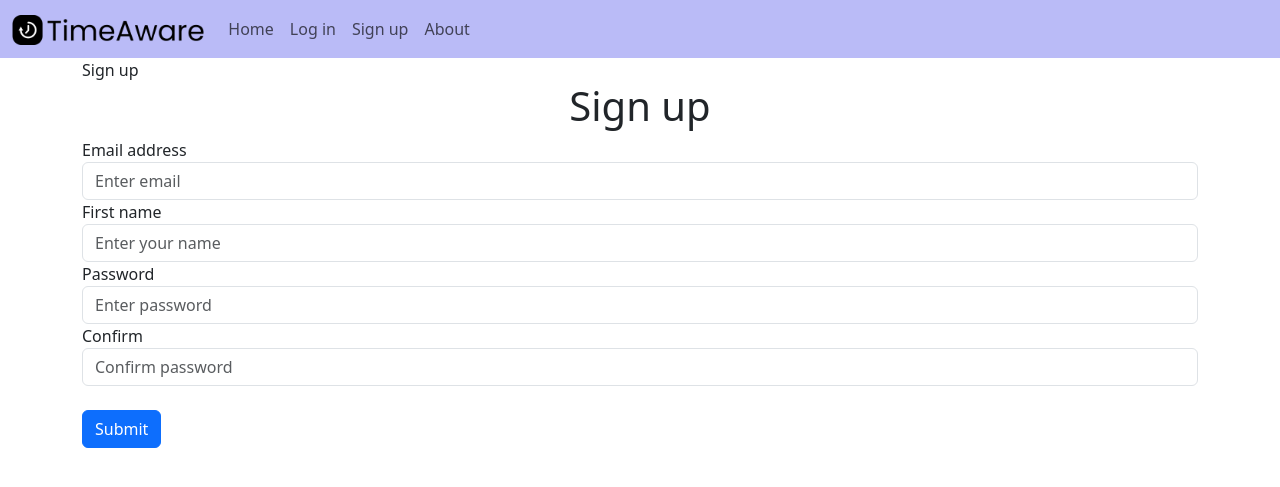
After one commit to Filbog/TimeAware, a Flask app: page /sign-up in a window 1280 px wide. The commit adds this page. Shown: the top 487 px of the page. Run offline with Flask 3, Linux system fonts and the light colour scheme.

Commit message:
added some authentication, displaying alerts during authentication

```diff
--- a/app.py
+++ b/app.py
@@ -21,12 +21,12 @@ def create_app():
     db.init_app(app)
     migrate.init_app(app, db)
 
-    @app.route("/")
-    def hello():
-        users = User.query.all()
-        # for user in users:
-        #     print(f"ID: {user.id}, Email: {user.email}, First Name: {user.firstName}")
-        return render_template("index.html", users=users)
+    # registering our blueprints
+    from views import views
+    from auth import auth
+
+    app.register_blueprint(views, url_prefix="/")
+    app.register_blueprint(auth, url_prefix="/")
 
     return app
 
--- a/auth.py
+++ b/auth.py
@@ -0,0 +1,50 @@
+from flask import Blueprint, render_template, request, flash
+from email_validator import validate_email, EmailNotValidError
+
+auth = Blueprint("auth", __name__)
+
+
+@auth.route("/login", methods=["GET"])
+def login_get():
+    return render_template("login.html", temp="E BEBEBEBEBEB")
+
+
+@auth.route("/login", methods=["POST"])
+def login_post():
+    return render_template("login.html", temp="E BEBEBEBEBEB")
+
+
+@auth.route("/logout")
+def logout():
+    return "<h1>logout</h1>"
+
+
+@auth.route("/sign-up", methods=["GET", "POST"])
+def sign_up():
+    ### POST ###
+    if request.method == "POST":
+        email = request.form.get("email")
+        firstName = request.form.get("name")
+        password = request.form.get("password")
+        password2 = request.form.get("password2")
+        # authentication. For email, I'm using email_validator library
+        try:
+            isValid = validate_email(email, check_deliverability=True)
+            email = isValid.normalized
+        except EmailNotValidError as e:
+            flash(e, category="error")
+            return render_template("sign_up.html")
+        if len(firstName) < 3:
+            flash("Name must be greater than 2 characters.", category="error")
+        elif len(firstName) > 30:
+            flash("Name length is maximum 30 characters", category="error")
+        elif len(password) < 5:
+            flash("Your password must be at least 6 characters.", category="error")
+        elif len(password) > 30:
+            flash("password must be maximum 30 characters", category="error")
+        elif password != password2:
+            flash("Passwords don't match.", category="error")
+        else:
+            # add user to database
+            flash("Account created!", category="success")
+    return render_template("sign_up.html")
--- a/models.py
+++ b/models.py
@@ -1,11 +1,12 @@
 from flask_sqlalchemy import SQLAlchemy
 from sqlalchemy.sql import func
 from datetime import timedelta
+from flask_login import UserMixin
 
 db = SQLAlchemy()
 
 
-class User(db.Model):
+class User(db.Model, UserMixin):
     __tablename__ = "users"
     id = db.Column(db.Integer, primary_key=True)
     email = db.Column(db.String(100), unique=True, nullable=False)
--- a/static/css/style.css
+++ b/static/css/style.css
@@ -2,7 +2,8 @@
 :root {
     --primary-color: #ff0000; /* Red */
     --secondary-color: #00ff00; /* Green */
-    --tertiary-color: #8789f9;
+    --tertiary-color: #babbf7;
+    --tertiary-color-hover: #abacf2;
   }
 
 
@@ -15,3 +16,8 @@
     background-color: var(--tertiary-color);
     border-color: var(--tertiary-color);
 }
+
+.nav-link:hover
+{
+    background-color: var(--tertiary-color-hover);
+}
--- a/templates/index.html
+++ b/templates/index.html
@@ -1,4 +1,5 @@
-{% extends "layout.html" %} {% block title %} Home {%endblock%}
+{% extends "layout.html" %}
+{% block title %} Home {%endblock%}
 
 {% block content %} home page JAZDA JAZDA
     <h1 align="center">Test</h1>
--- a/templates/layout.html
+++ b/templates/layout.html
@@ -19,19 +19,38 @@
           </button>
           <div class="collapse navbar-collapse" id="navbarNavAltMarkup">
             <div class="navbar-nav">
-              <a class="nav-link active" aria-current="page" href="#">Home</a>
-              <a class="nav-link" href="#">Log in</a>
-              <a class="nav-link" href="#">Sign up</a>
-              <a class="nav-link" href="#">About</a>
+              <a class="nav-link ps-2" aria-current="page" href="/">Home</a>
+              <a class="nav-link ps-2" href="/login">Log in</a>
+              <a class="nav-link ps-2" href="/sign-up">Sign up</a>
+              <a class="nav-link ps-2" href="/about">About</a>
             </div>
           </div>
         </div>
       </nav>
 
+
+      {% with messages = get_flashed_messages(with_categories=true) %}
+        {% if messages %}
+          {% for category, message in messages %}
+            {% if category == 'error' %}
+              <div class="alert alert-danger alert-dismissable fade show" role='alert'>
+                {{ message }}
+                <button class="btn-close" type='button' data-bs-dismiss='alert' aria-label="Close"></button>
+              </div>
+            {% elif category == 'success' %}
+              <div class="alert alert-success alert-dismissable fade show" role='alert'>
+                {{ message }}
+                <button class="btn-close" type='button' data-bs-dismiss='alert' aria-label="Close"></button>
+              </div>
+              {% endif %}
+          {% endfor %}
+        {% endif %}
+      {% endwith %}
     <div class="container">{% block content %} {% endblock %}</div>
 
-
+<!-- bootstrap JS -->
     <script src="https://cdn.jsdelivr.net/npm/bootstrap@5.3.0/dist/js/bootstrap.bundle.min.js" integrity="sha384-geWF76RCwLtnZ8qwWowPQNguL3RmwHVBC9FhGdlKrxdiJJigb/j/68SIy3Te4Bkz" crossorigin="anonymous"></script>
+<!-- importing my custom JS code from the 'static' folder-->
     <script src="{{ url_for('static', filename='js/main.js') }}"></script>
 </body>
 </html>
--- /dev/null
+++ b/templates/sign_up.html
@@ -0,0 +1,33 @@
+{% extends "layout.html" %}
+{% block title %} Sign up {%endblock%}
+
+{% block content %} Sign up
+
+<form method="POST">
+    <h1 align="center">Sign up</h1>
+
+
+    <div>
+        <label for="email">Email address</label>
+        <input type="email" class="form-control" id='email' name='email' placeholder='Enter email'>
+    </div>
+    <div>
+        <label for="name">First name</label>
+        <input type="text" class="form-control" id='name' name='name' placeholder='Enter your name' min='3' max='30'>
+    </div>
+    <div>
+        <label for="password">Password</label>
+        <input type="password" class="form-control" id='password' name='password' placeholder='Enter password' min='6' max='30'>
+    </div>
+    <div>
+        <label for="password2">Confirm</label>
+        <input type="password" class="form-control" id='password2' name='password2' placeholder='Confirm password'>
+    </div>
+    <br>
+    <button class="btn btn-primary">Submit</button>
+</form>
+
+
+
+
+    {% endblock %}
```
Also changed, not shown: templates/about.html (added, +9 -0 lines), templates/login.html (added, +22 -0 lines), views.py (+13 -1 lines).
